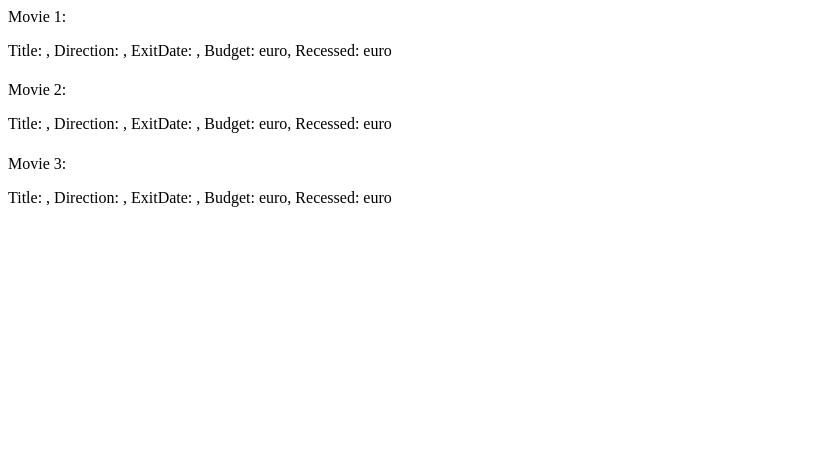
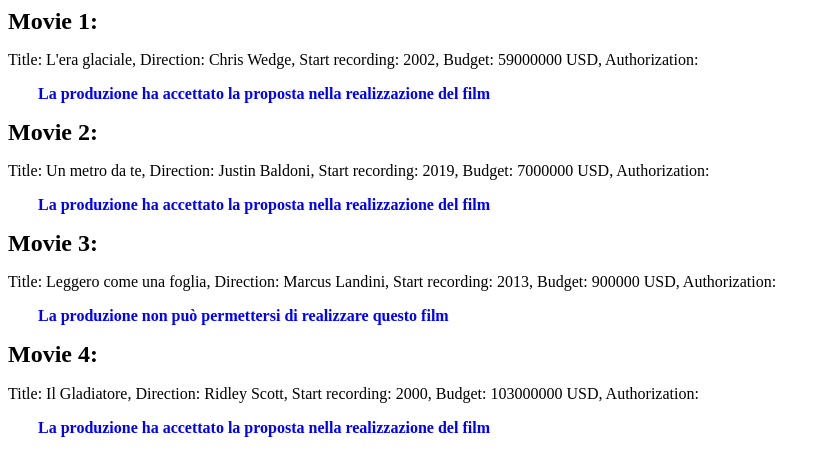
Before and after one commit to Broadcodes/php-oop-1, a PHP site: page / in a window 1280 px wide. Shown: the top 476 px of the page, without its empty margins (0-830 px from the left). Run offline with PHP 8.4, Linux system fonts and the light colour scheme.

Commit message:
Visualizzazione dati film

```diff
--- a/index.php
+++ b/index.php
@@ -8,58 +8,34 @@
 
 <?php
 
-define('MIN_BUDGET', 10000);
+define('MIN_BUDGET', 1000000);
 class Movie{
     private $title;
     private $direction;
-    private $exitDate;
+    private $startRecording;
     private $budget;
-    private $recessed;
 
-    function __construct($_titleMovie, $_direction, $_exitDate = 'undefine', $_budget = 0, $_recessed = 0){
-        // $this->title = $_titleMovie;
-        $this->title = $this->setTitleMovie($_titleMovie);
-
-        $this->direction = $this->setDirectionMovie($_direction);
-        $this->exitDate = $this->setExitDateMovie($_exitDate);
-        $this->budget = $this->setBudgetMovie($_budget);
-        $this->recessed = $this->setRecessedMovie($_recessed);
+    function __construct($_titleMovie, $_direction, $_startRecording = 'undefine', $_budget = 0){
+        $this->setTitleMovie($_titleMovie);
+        $this->setDirectionMovie($_direction);
+        $this->setStartRecordingMovie($_startRecording);
+        $this->setBudgetMovie($_budget);
     }
 
     public function setTitleMovie($_title){
-        // if($this->getBudgetMovie() > MIN_BUDGET){
-            $this->title = $_title;
-        // } else {
-        //     $this->title = null;
-        // }
+        $this->title = $_title;
     }
 
-    public function setDirectionMovie($direction){
-        if($this->getBudgetMovie() > MIN_BUDGET){
-            $this->direction = $direction;
-        } else {
-            $this->direction = null;
-        }
+    public function setDirectionMovie($_direction){
+        $this->direction = $_direction;
     }
 
-    public function setExitDateMovie($exitDate){
-        if($this->getBudgetMovie() > MIN_BUDGET){
-            $this->exitDate = $exitDate;
-        } else {
-            $this->exitDate = null;
-        }
+    public function setStartRecordingMovie($_startRecording){
+        $this->startRecording = $_startRecording;
     }
 
-    public function setBudgetMovie($budget){
-        $this->budget = $budget;
-    }
-
-    public function setRecessedMovie($recessed){
-        if($this->getBudgetMovie() > MIN_BUDGET){
-            $this->recessed = $recessed;
-        } else {
-            $this->recessed = null;
-        }
+    public function setBudgetMovie($_budget){
+        $this->budget = $_budget;
     }
 
     public function getTitleMovie(){
@@ -70,25 +46,32 @@ class Movie{
         return $this->direction;
     }
 
-    public function getExitDateMovie(){
-        return $this->exitDate;
+    public function getStartRecordingMovie(){
+        return $this->startRecording;
     }
 
     public function getBudgetMovie(){
         return $this->budget;
     }
 
-    public function getRecessedMovie(){
-        return $this->recessed;
+    public function isRecMovie(){
+        if( $this->getBudgetMovie() > MIN_BUDGET){
+            return 'La produzione ha accettato la proposta nella realizzazione del film';
+        } else {
+            return 'La produzione non può permettersi di realizzare questo film';
+        }
     }
 }
 
-$movie1 = new Movie('L\'era glaciale', 'Jhon Erics', '12/03/2011', 32400, 54223);
-echo("<h1></h1>Movie 1:</h1>" . "<div><p>Title: " . $movie1->getTitleMovie() . ", Direction: " . $movie1->getDirectionMoviee() . ", ExitDate: " . $movie1->getExitDateMovie() . ", Budget: " . $movie1->getBudgetMovie() . " euro, Recessed: " . $movie1->getRecessedMovie() . " euro" . "</p></div>");
+$movie1 = new Movie('L\'era glaciale', 'Chris Wedge', '2002', 59000000);
+echo "<h1 style=\"font-size: 1.5rem\">Movie 1:</h1>" . "<div><p>Title: " . $movie1->getTitleMovie() . ", Direction: " . $movie1->getDirectionMoviee() . ", Start recording: " . $movie1->getStartRecordingMovie() . ", Budget: " . $movie1->getBudgetMovie() . " USD, Authorization: <div style=\"font-weight: 600; padding-left: 30px; color: blue\">" . $movie1->isRecMovie() . "</div></p></div>";
 
-$movie2 = new Movie('Un metro da te', 'Micheal Tim', '31/03/2003', 43523, 56344);
-echo("<h1></h1>Movie 2:</h1>" . "<div><p>Title: " . $movie2->getTitleMovie() . ", Direction: " . $movie2->getDirectionMoviee() . ", ExitDate: " . $movie2->getExitDateMovie() . ", Budget: " . $movie2->getBudgetMovie() . " euro, Recessed: " . $movie2->getRecessedMovie() . " euro" . "</p></div>");
+$movie2 = new Movie('Un metro da te', 'Justin Baldoni', '2019', 7000000);
+echo "<h1 style=\"font-size: 1.5rem\">Movie 2:</h1>" . "<div><p>Title: " . $movie2->getTitleMovie() . ", Direction: " . $movie2->getDirectionMoviee() . ", Start recording: " . $movie2->getStartRecordingMovie() . ", Budget: " . $movie2->getBudgetMovie() . " USD, Authorization: <div style=\"font-weight: 600; padding-left: 30px; color: blue\">" . $movie2->isRecMovie() . "</div></p></div>";
 
-$movie3 = new Movie('Il Gladiatore', 'Philippe Morgan', '27/06/2018', 13455, 23455);
-echo("<h1></h1>Movie 3:</h1>" . "<div><p>Title: " . $movie3->getTitleMovie() . ", Direction: " . $movie3->getDirectionMoviee() . ", ExitDate: " . $movie3->getExitDateMovie() . ", Budget: " . $movie3->getBudgetMovie() . " euro, Recessed: " . $movie3->getRecessedMovie() . " euro" . "</p></div>");
+$movie3 = new Movie('Leggero come una foglia', 'Marcus Landini', '2013', 900000);
+echo "<h1 style=\"font-size: 1.5rem\">Movie 3:</h1>" . "<div><p>Title: " . $movie3->getTitleMovie() . ", Direction: " . $movie3->getDirectionMoviee() . ", Start recording: " . $movie3->getStartRecordingMovie() . ", Budget: " . $movie3->getBudgetMovie() . " USD, Authorization: <div style=\"font-weight: 600; padding-left: 30px; color: blue\">" . $movie3->isRecMovie() . "</div></p></div>";
+
+$movie4 = new Movie('Il Gladiatore', '	Ridley Scott', '2000', 103000000);
+echo "<h1 style=\"font-size: 1.5rem\">Movie 4:</h1>" . "<div><p>Title: " . $movie4->getTitleMovie() . ", Direction: " . $movie4->getDirectionMoviee() . ", Start recording: " . $movie4->getStartRecordingMovie() . ", Budget: " . $movie4->getBudgetMovie() . " USD, Authorization: <div style=\"font-weight: 600; padding-left: 30px; color: blue\">" . $movie4->isRecMovie() . "</div></p></div>";
 ?>
```
